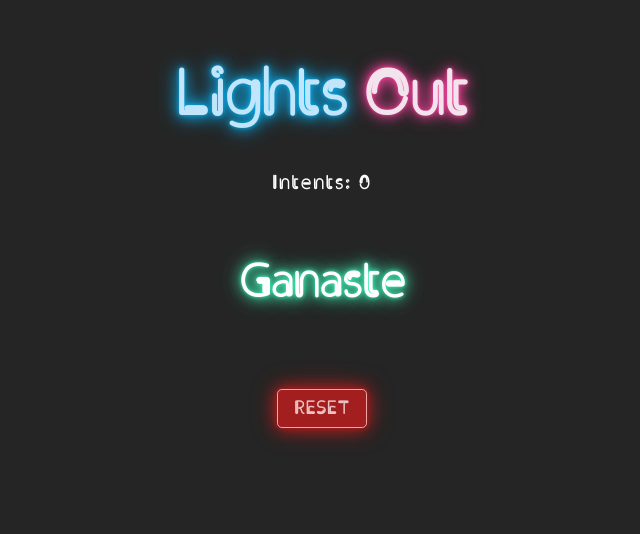
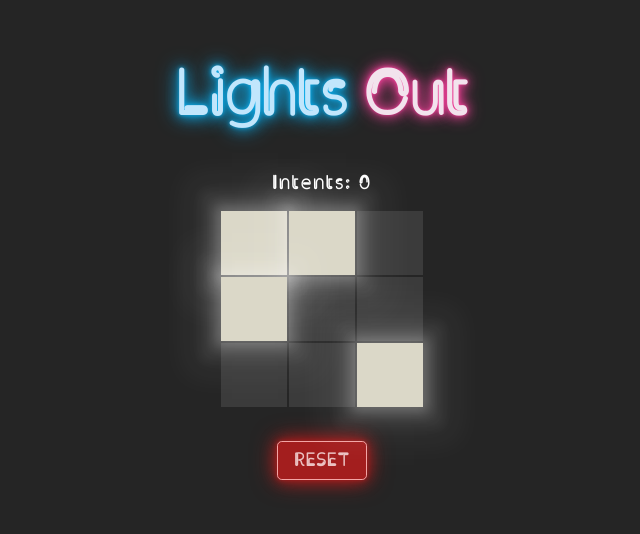
Before and after one commit to JCalderin91/lights-out, a React (Vite) app: page / in a window 1280 px wide. Shown: the top 534 px of the page, without its empty margins (318-958 px from the left). Built offline with nearby package versions, Linux system fonts and the light colour scheme.

Commit message:
fix: estado inicial

```diff
--- a/src/App.jsx
+++ b/src/App.jsx
@@ -11,7 +11,7 @@ const PERCENT = 0.5;
 
 function App() {
   const [board, setBoard] = useState([]);
-  const [winner, setWinner] = useState(true);
+  const [winner, setWinner] = useState(false);
   const [intents, setIntents] = useState(0);
 
   useEffect(() => {
```
